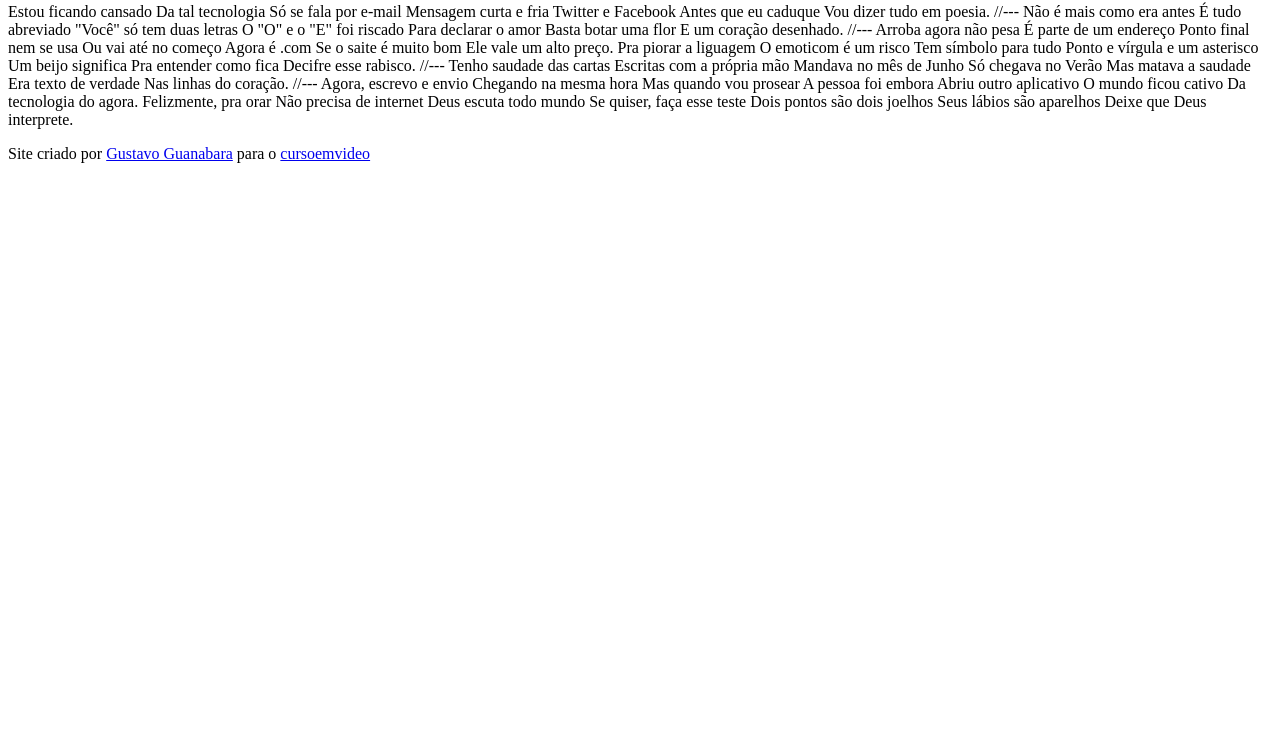
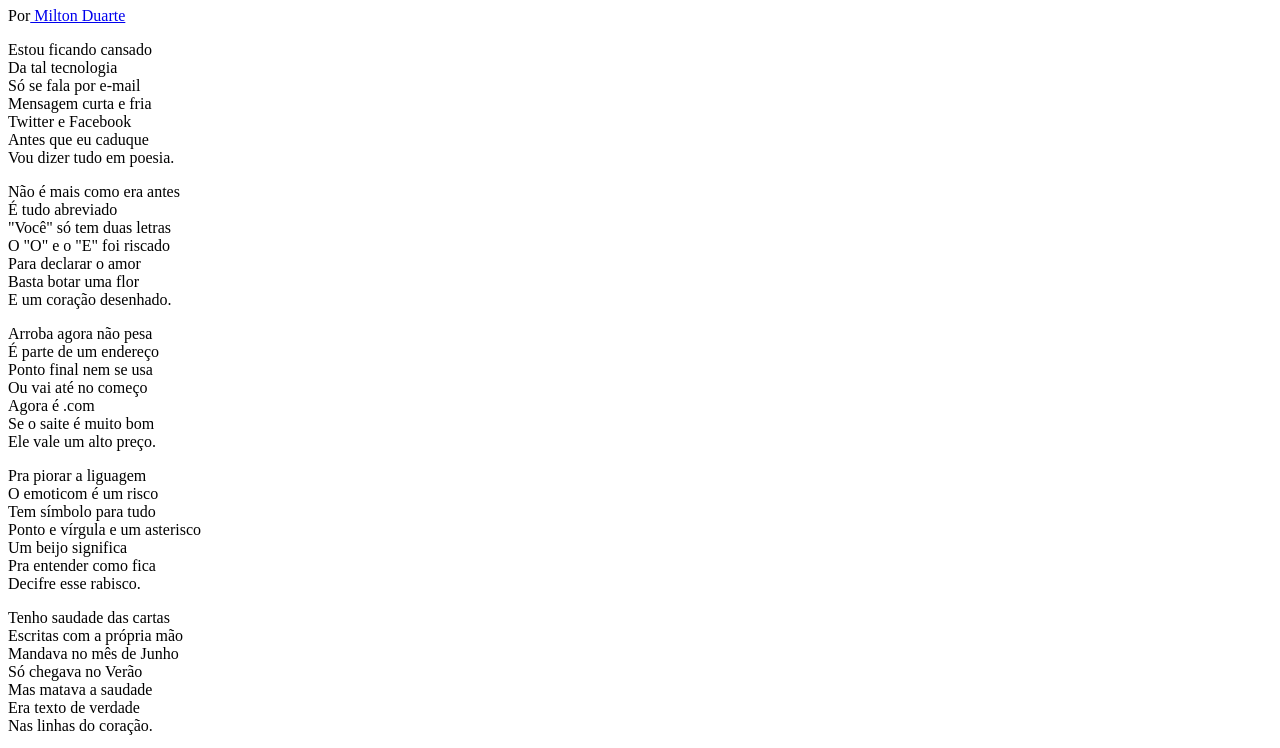
Before and after one commit to RafaelRay0/Html-Css, a plain HTML site: page Desafios/d012/index.html in a window 1280 px wide. Shown: the part 73-821 px from the top of the page. Before the commit the page ends 800 px from the top, so only its background shows below. Drawn offline with Linux system fonts and the light colour scheme.

Commit message:
Atualizei o desafio 12

```diff
--- /dev/null
+++ b/Desafios/d012/estilo/style.css
@@ -0,0 +1 @@
+@charset "UTF-8";
--- a/Desafios/d012/index.html
+++ b/Desafios/d012/index.html
@@ -4,79 +4,95 @@
     <meta charset="UTF-8">
     <meta name="viewport" content="width=device-width, initial-scale=1.0">
     <title>Cordel Moderno</title>
+    <link rel="stylesheet" href="estilo/style.css">
 </head>
 <body>
         <header>
 
-            Cordel Moderno
-                <p><a href="https://www.recantodasletras.com.br/poesias/3186743" target="_blank">Por Milton Duarte</a>
+            <h1>Cordel Moderno</h1>
+                <p>Por<a href="https://www.recantodasletras.com.br/poesias/3186743" target="_blank"> Milton Duarte</a>
                 </p>
 
         </header>
 
-    Estou ficando cansado
-    Da tal tecnologia
-    Só se fala por e-mail
-    Mensagem curta e fria
-    Twitter e Facebook
-    Antes que eu caduque
-    Vou dizer tudo em poesia.
+    <section>
+        <p>
+            Estou ficando cansado <br>
+            Da tal tecnologia <br>
+            Só se fala por e-mail <br>
+            Mensagem curta e fria <br>
+            Twitter e Facebook <br>
+            Antes que eu caduque <br>
+            Vou dizer tudo em poesia.
+        </p>
+    </section>
 
-    //---
+    <section>
+        <p>
+            Não é mais como era antes <br>
+            É tudo abreviado <br>
+            "Você" só tem duas letras <br>
+            O "O" e o "E" foi riscado <br>
+            Para declarar o amor <br>
+            Basta botar uma flor <br>
+            E um coração desenhado.
+        </p>
+    </section>
 
-    Não é mais como era antes
-    É tudo abreviado
-    "Você" só tem duas letras
-    O "O" e o "E" foi riscado
-    Para declarar o amor
-    Basta botar uma flor
-    E um coração desenhado.
+    <section>
+        <p>
+            Arroba agora não pesa <br>
+            É parte de um endereço <br>
+            Ponto final nem se usa <br>
+            Ou vai até no começo <br>
+            Agora é .com <br>
+            Se o saite é muito bom <br>
+            Ele vale um alto preço. <br>
+        </p>
+        <p>
+            Pra piorar a liguagem <br>
+            O emoticom é um risco <br>
+            Tem símbolo para tudo <br>
+            Ponto e vírgula e um asterisco <br>
+            Um beijo significa <br>
+            Pra entender como fica <br>
+            Decifre esse rabisco.
+        </p>
+    </section>
 
-    //---
 
-    Arroba agora não pesa
-    É parte de um endereço
-    Ponto final nem se usa
-    Ou vai até no começo
-    Agora é .com
-    Se o saite é muito bom
-    Ele vale um alto preço.
+    <section>
+        <p>
+            Tenho saudade das cartas <br>
+            Escritas com a própria mão <br>
+            Mandava no mês de Junho <br>
+            Só chegava no Verão <br>
+            Mas matava a saudade <br>
+            Era texto de verdade <br>
+            Nas linhas do coração.
+        </p>
+    </section>
 
-    Pra piorar a liguagem
-    O emoticom é um risco
-    Tem símbolo para tudo
-    Ponto e vírgula e um asterisco
-    Um beijo significa
-    Pra entender como fica
-    Decifre esse rabisco.
-
-    //---
-
-    Tenho saudade das cartas
-    Escritas com a própria mão
-    Mandava no mês de Junho
-    Só chegava no Verão
-    Mas matava a saudade
-    Era texto de verdade
-    Nas linhas do coração.
-
-    //---
-
-    Agora, escrevo e envio
-    Chegando na mesma hora
-    Mas quando vou prosear
-    A pessoa foi embora
-    Abriu outro aplicativo
-    O mundo ficou cativo
-    Da tecnologia do agora.
-
-    Felizmente, pra orar
-    Não precisa de internet
-    Deus escuta todo mundo
-    Se quiser, faça esse teste
-    Dois pontos são dois joelhos
-    Seus lábios são aparelhos
-    Deixe que Deus interprete.
+    <section>
+        <p>
+            Agora, escrevo e envio <br>
+            Chegando na mesma hora <br>
+            Mas quando vou prosear <br>
+            A pessoa foi embora <br>
+            Abriu outro aplicativo <br>
+            O mundo ficou cativo <br>
+            Da tecnologia do agora. <br>
+        </p>
+        <p>
+            Felizmente, pra orar <br>
+            Não precisa de internet <br>
+            Deus escuta todo  <br>
+            Se quiser, faça esse teste <br>
+            Dois pontos são dois joelhos <br>
+            Seus lábios são aparelhos <br>
+            Deixe que Deus interprete.
+        </p>
+    </section>
 
     <footer>
         <p>Site criado por <a href="https://gustavoguanabara.github.io" target="_blank">Gustavo Guanabara</a> para o <a href="https://www.cursoemvideo.com" target="_blank">cursoemvideo</a></p>
```
